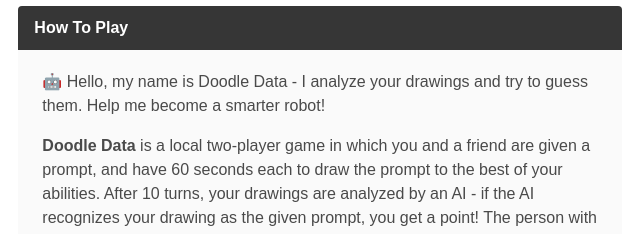
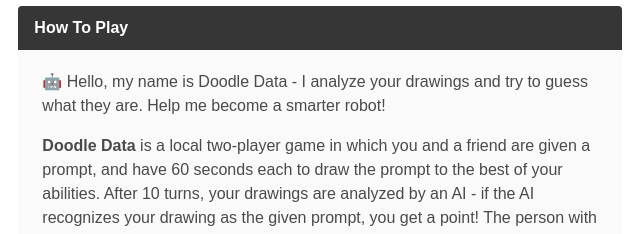
Before and after one commit to nitishdayal/DrawAI, a plain HTML site: page index.html in a window 1280 px wide. Shown: the part 203-437 px from the top of the page, 58-698 px from the left. Drawn offline with Linux system fonts and the light colour scheme.

```diff
--- a/index.html
+++ b/index.html
@@ -40,7 +40,7 @@
               <div class="message-body">
                 <p class="pb-4">
                   🤖 Hello, my name is Doodle Data - I analyze your drawings and
-                  try to guess them. Help me become a smarter robot!
+                  try to guess what they are. Help me become a smarter robot!
                 </p>
                 <p class="pb-4">
                   <strong>Doodle Data</strong> is a local two-player game in
```
Also changed, not shown: screenshots/bad_ball.png (added), screenshots/good_ball.png (added), 1 other file.
